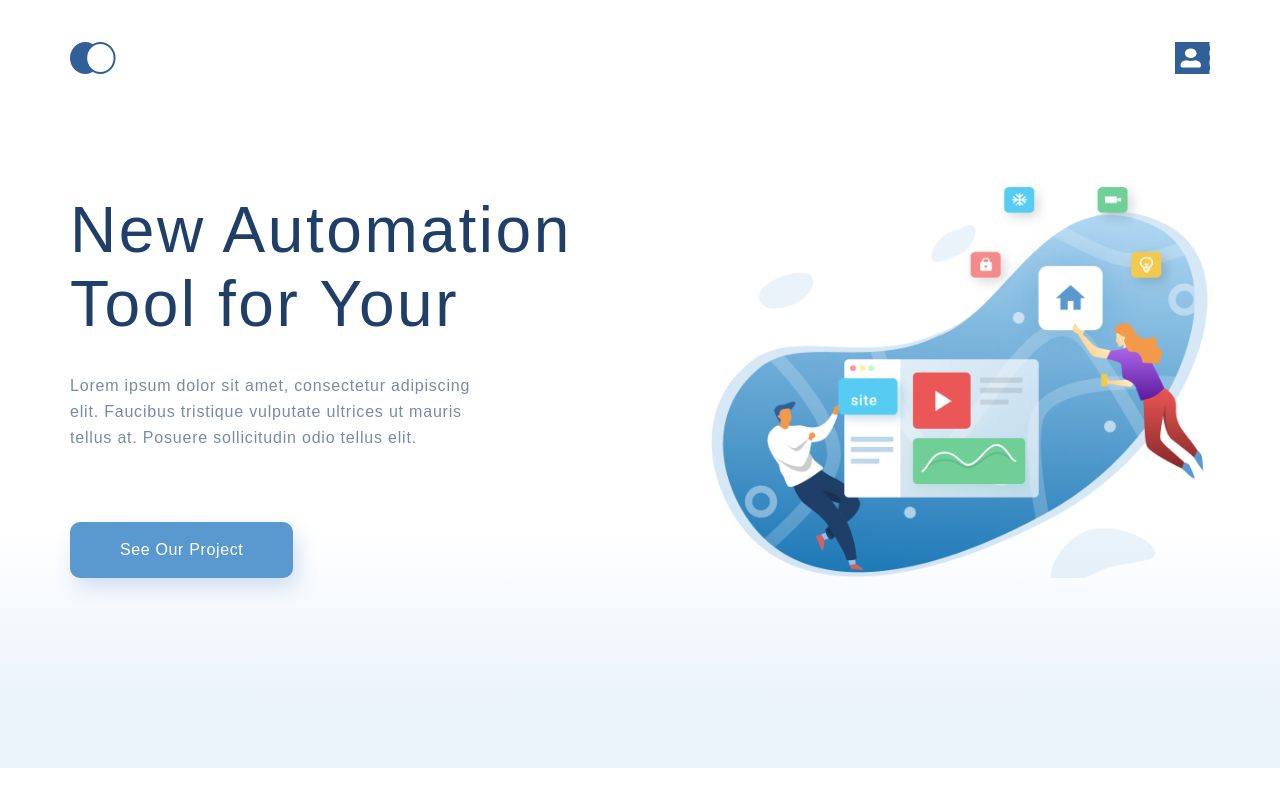
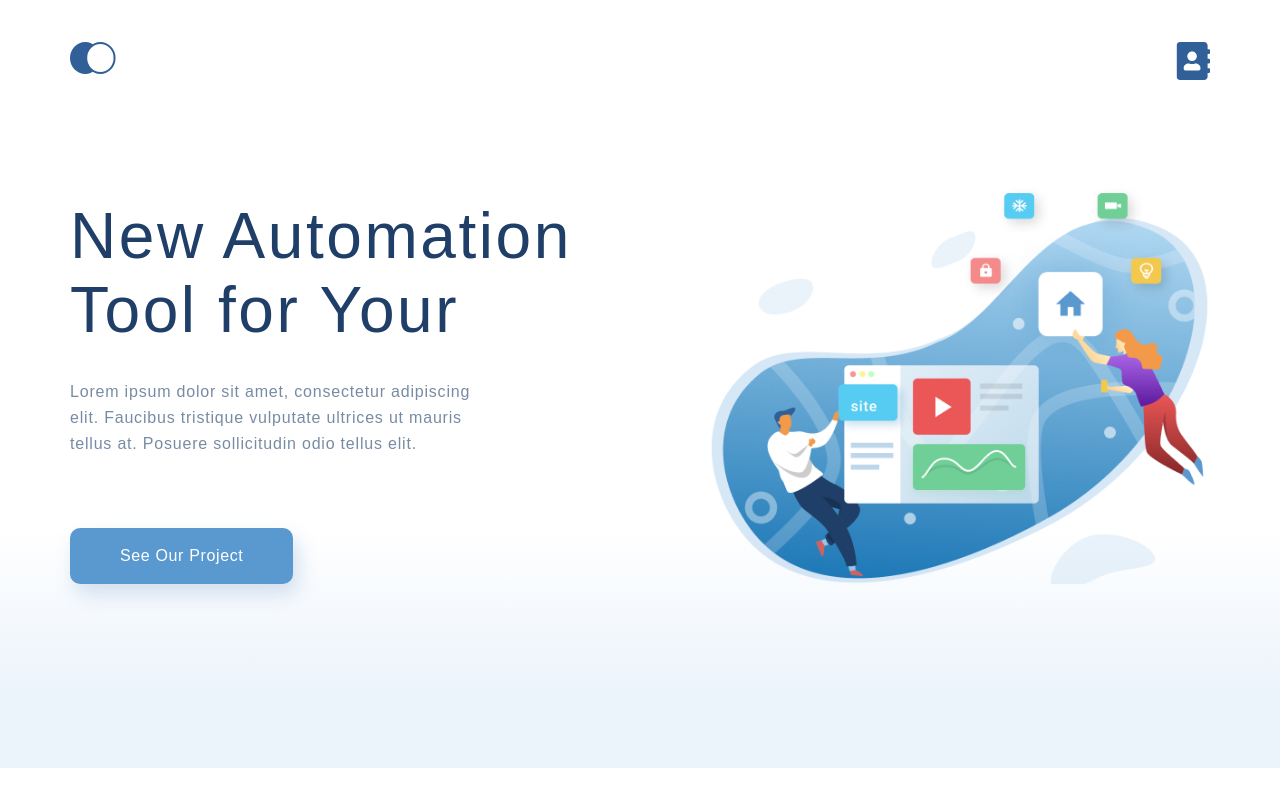
Before and after one commit to Zaharcheniavitaly/Lesson_1-8_Zaharchenia.github.io, a plain HTML site: page index.html in a window 1280 px wide. Shown: the top 800 px of the page. Drawn offline with Linux system fonts and the light colour scheme.

Commit message:
Update index.html

```diff
--- a/index.html
+++ b/index.html
@@ -19,7 +19,7 @@
 						<!-- Фиолетовый блок, верх -->
 						<ul class="header">
 							<li><a href="index.html"><img src="./Img/logo.svg" alt="logo"></a></li>
-							<li><a href="contacts.html"><img src="./Img/logo-cont.png" alt="contacts"></a></li>
+							<li><a href="contacts.html"><img src="./Img/contacts.svg" alt="contacts"></a></li>
 						</ul>
 						<div class="info__top">
 							<!-- Голубой блок, верх -->
```
